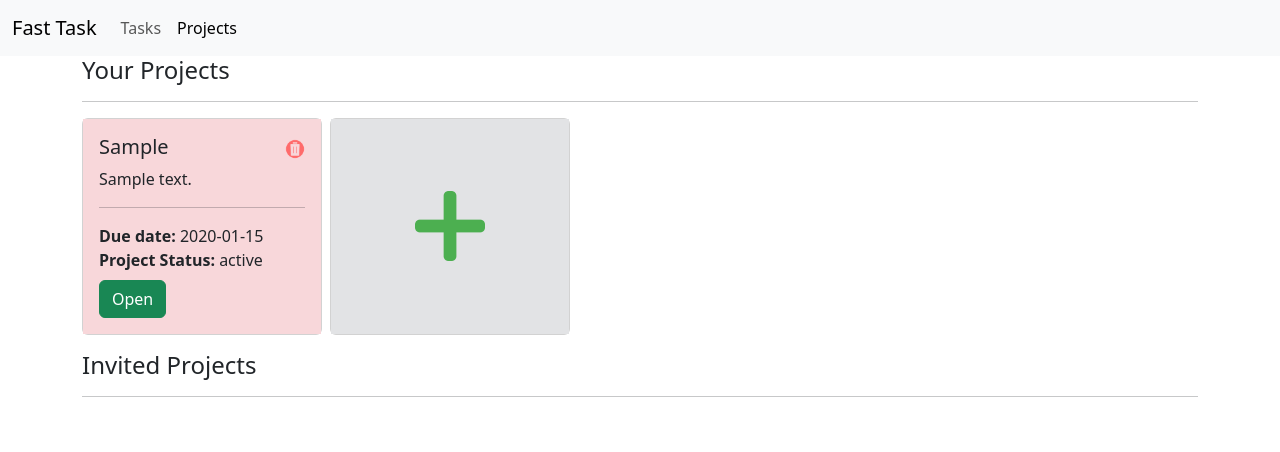
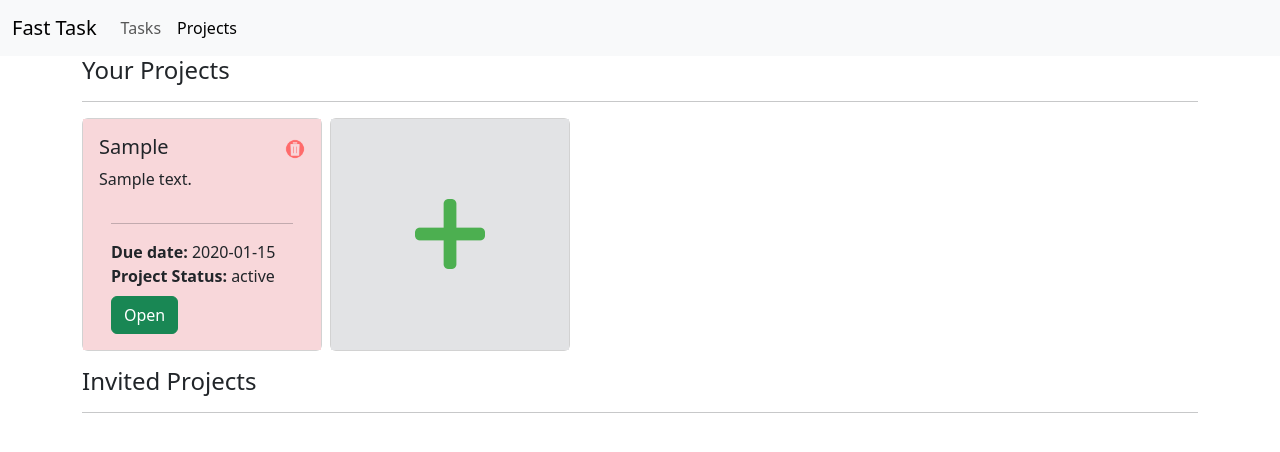
Before and after one commit to cybertron15/FastTask, a Flask app: page /projects in a window 1280 px wide. Shown: the top 452 px of the page. Run offline with Flask 3, Linux system fonts and the light colour scheme; tables that the repository leaves empty hold one stand-in row (values such as "Sample post").

Commit message:
fixed alignment for open button on project page

```diff
--- a/templates/project.html
+++ b/templates/project.html
@@ -48,16 +48,18 @@
             <div class="d-flex gap-2 flex-wrap">
                 {% for project in projects %}
                 <div class="card" style="width: 15rem; min-height: 200px;">
-                    <div class="card-body {{project.color}}">
+                    <div class="card-body {{project.color}} d-flex flex-column">
                         <div class="d-flex justify-content-between">
                             <h5 class="card-title">{{project.project}}</h5>
                             <a href="/deleteProj/{{project.id}}"><img src="/static/trash.png" class="project_icon m-0 p-0" alt="" srcset=""></a>
                         </div>
                         <p class="card-text">{{project.desc}}</p>
-                        <hr>
-                        <span class="card-text"><b>Due date:</b> <span>{{project.due_date}}</span></span>
-                        <span class="card-text"><b> Project Status:</b> <span>{{project.status}}</span></span>
-                        <a href="/viewProject/{{project.id}}" class="btn btn-success mt-2">Open</a>
+                        <div class="container-fluid mt-auto" id="bottom">
+                            <hr>
+                            <span class="card-text"><b>Due date:</b> <span>{{project.due_date}}</span></span>
+                            <span class="card-text"><b> Project Status:</b> <span>{{project.status}}</span></span>
+                            <a href="/viewProject/{{project.id}}" class="btn btn-success mt-2">Open</a>
+                        </div>
                     </div>
                 </div>
                 {% endfor %}
```
